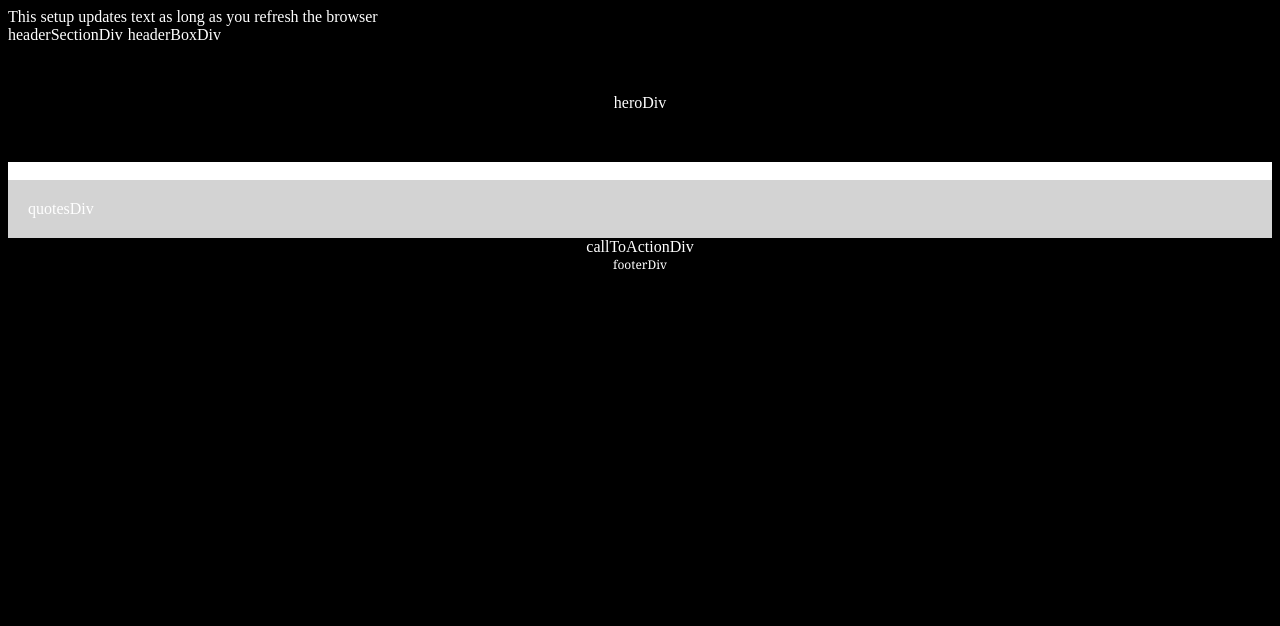
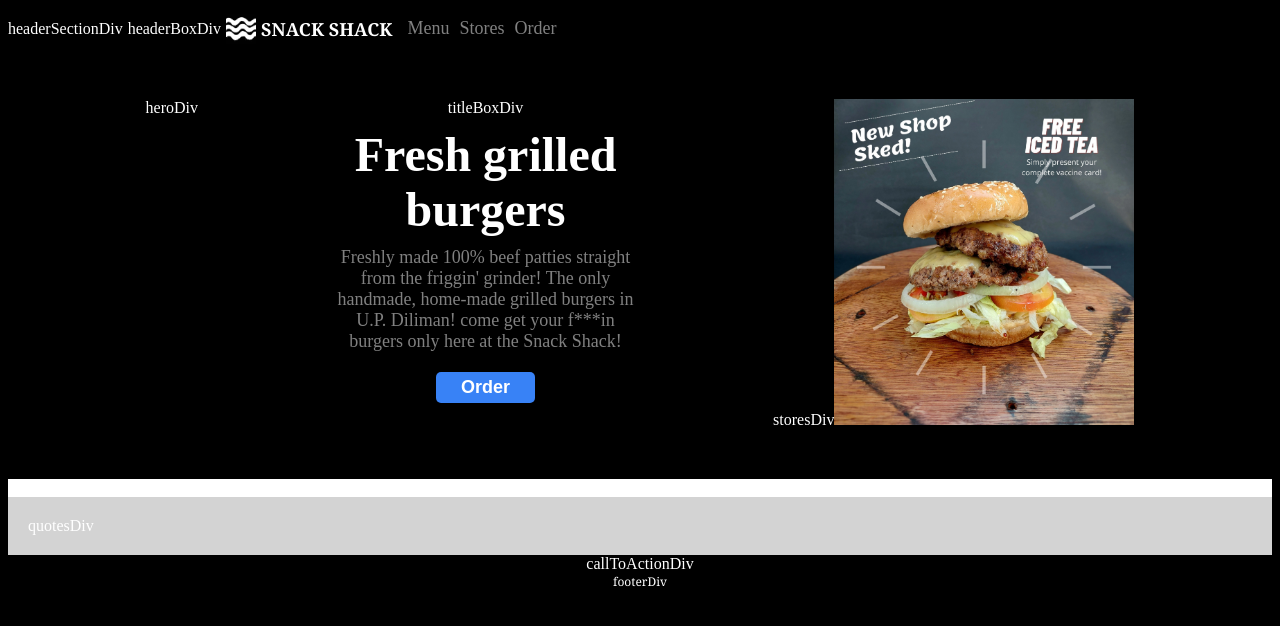
Before and after one commit to ricowww/restaurantPageNpm, a website built with webpack: page 3_WorkingVersion/src/template.html in a window 1280 px wide. Built offline with nearby package versions, Linux system fonts and the light colour scheme.

Commit message:
title and hero done

```diff
--- a/3_WorkingVersion/src/header.js
+++ b/3_WorkingVersion/src/header.js
@@ -1,5 +1,7 @@
+import headerLogo from './assets/header-logo.jpg'
 
-function generateHeader(){
+function header(){
+
     //anchor
     const headerAnchor = document.getElementById("headerSectionDiv")
 
@@ -14,66 +16,34 @@ function generateHeader(){
     logoImg.src = headerLogo;
     logoImg.classList.add("header-logo");
     headerBoxDiv.appendChild(logoImg);
+    /* event listener to homepage*/
 
     //headerBox-logoText
-
-
-
-
+    const logoText = document.createElement("div");
+    logoText.textContent = "SNACK SHACK";
+    logoText.classList.add("icon-text");
+    headerAnchor.appendChild(logoText);
 
     //headerLinks
+    const headerLinks = document.createElement("ul");
+    headerLinks.classList.add("header-links");
+    headerAnchor.appendChild(headerLinks);
 
+    //headerLinks-menu
+    const headerLinksMenu = document.createElement("li");
+    headerLinksMenu.textContent = "Menu";
+    headerLinks.appendChild(headerLinksMenu);
 
+    //headerLinks-stores
+    const headerLinksStores = document.createElement("li");
+    headerLinksStores.textContent = "Stores";
+    headerLinks.appendChild(headerLinksStores);
 
-
-
-
-
-
-
-/////////////////////////////////////////////////
-    //Adds text to an object in html
-    const anchorDiv = document.getElementById('anchorDiv');//declare as object
-    anchorDiv.textContent = "This is a DOM-generated text";
-
-    //Creates an element in html
-    //create DOM
-    const divElement = document.createElement("div");
-    //add text
-    divElement.textContent = "This is a DOM-generated element and text and potentially more";
-    //add class
-    divElement.classList.add("domClass");
-    //add id
-    divElement.setAttribute("id", "12345");
-    //attach to document
-    anchorDiv.appendChild(divElement);
-
-    //button event listener
-        //DOM button
-    const sampleButton = document.createElement("button");
-        //button text
-    sampleButton.textContent = "sample button";
-        //add trigger
-    sampleButton.addEventListener("click", (e) =>{
-        //statement
-        alert("Event listener is working");
-
-    /////////////////////////////////////////////
-
-
-    });
-
-    //
-
-
-
-
-
-    //test, needs to be called via console log
-    //this code ends any other processes, codes after this would be unreachable
-    return "The generateHeader is working";
-
+    //headerLinks-order
+    const headerLinksOrder = document.createElement("li");
+    headerLinksOrder.textContent = "Order";
+    headerLinks.appendChild(headerLinksOrder);
 
 }
 
-export default generateHeader;
+export default header;
--- /dev/null
+++ b/3_WorkingVersion/src/hero.js
@@ -0,0 +1,46 @@
+import heroImg from './assets/title-image.jpg'
+
+function hero(){
+    //anchor
+    const heroAnchor = document.getElementById("heroDiv")
+
+    //titleBox
+    const titleBoxDiv = document.createElement("div");
+    titleBoxDiv.textContent = "titleBoxDiv";
+    titleBoxDiv.classList.add("title-box");
+    heroAnchor.appendChild(titleBoxDiv);
+
+    //titleBox-title
+    const titleBoxTitle = document.createElement("div");
+    titleBoxTitle.textContent = "Fresh grilled burgers";
+    titleBoxTitle.classList.add("title");
+    titleBoxDiv.appendChild(titleBoxTitle);
+
+    //titleBox-subtitle
+    const titleBoxSubTitle = document.createElement("div");
+    titleBoxSubTitle.textContent = "Freshly made 100% beef patties straight from the friggin' grinder! The only handmade, home-made grilled burgers in U.P. Diliman! come get your f***in burgers only here at the Snack Shack!";
+    titleBoxSubTitle.classList.add("subtitle");
+    titleBoxDiv.appendChild(titleBoxSubTitle);
+
+    //titleBox-button
+    const titleBoxButton = document.createElement("button");
+    titleBoxButton.textContent = "Order";
+    titleBoxButton.classList.add("order");
+    titleBoxDiv.appendChild(titleBoxButton);
+
+    //storesDiv
+    const storesDiv = document.createElement("div");
+    storesDiv.textContent = "storesDiv";
+    heroAnchor.appendChild(storesDiv);
+
+
+    //storesDiv-Img
+    const  storesDivImg = document.createElement("img");
+    storesDivImg.src = heroImg;
+    storesDivImg.classList.add("hero-image");
+    storesDiv.appendChild(storesDivImg);
+    /* event listener to homepage*/
+
+}
+
+export default hero;
--- a/3_WorkingVersion/src/index.js
+++ b/3_WorkingVersion/src/index.js
@@ -1,13 +1,13 @@
+import './styles/main.css'
 import skeleton from "./skeleton"
 import header from "./header"
-import generateHeader from "./generateHeader"
-import './styles/main.css'
-import headerLogo from './assets/header-logo.jpg'
+import hero from "./hero"
 
 
 skeleton();//generate skeleton of html
 header();//generate header of html
-generateHeader();//generate header section
+hero();
+//generateHeader();//generate header section
 
 
 console.log('The index.js is working')//test
--- a/3_WorkingVersion/src/template.html
+++ b/3_WorkingVersion/src/template.html
@@ -7,9 +7,7 @@
     <title><%= htmlWebpackPlugin.options.title%></title>
 </head>
 <body>
-    <!-- testers -->
-    <div class="container">This setup updates text as long as you refresh the browser</div>
-    <div id="anchorDiv"></div>
+
 
     <!-- main body/anchor point -->
     <div class="" id="mainBody"></div>
```
Also changed, not shown: 3_WorkingVersion/dist/bundle5f2ee1b7a9b8cfc319ff.js, 3_WorkingVersion/dist/index.html, 1 other file.
